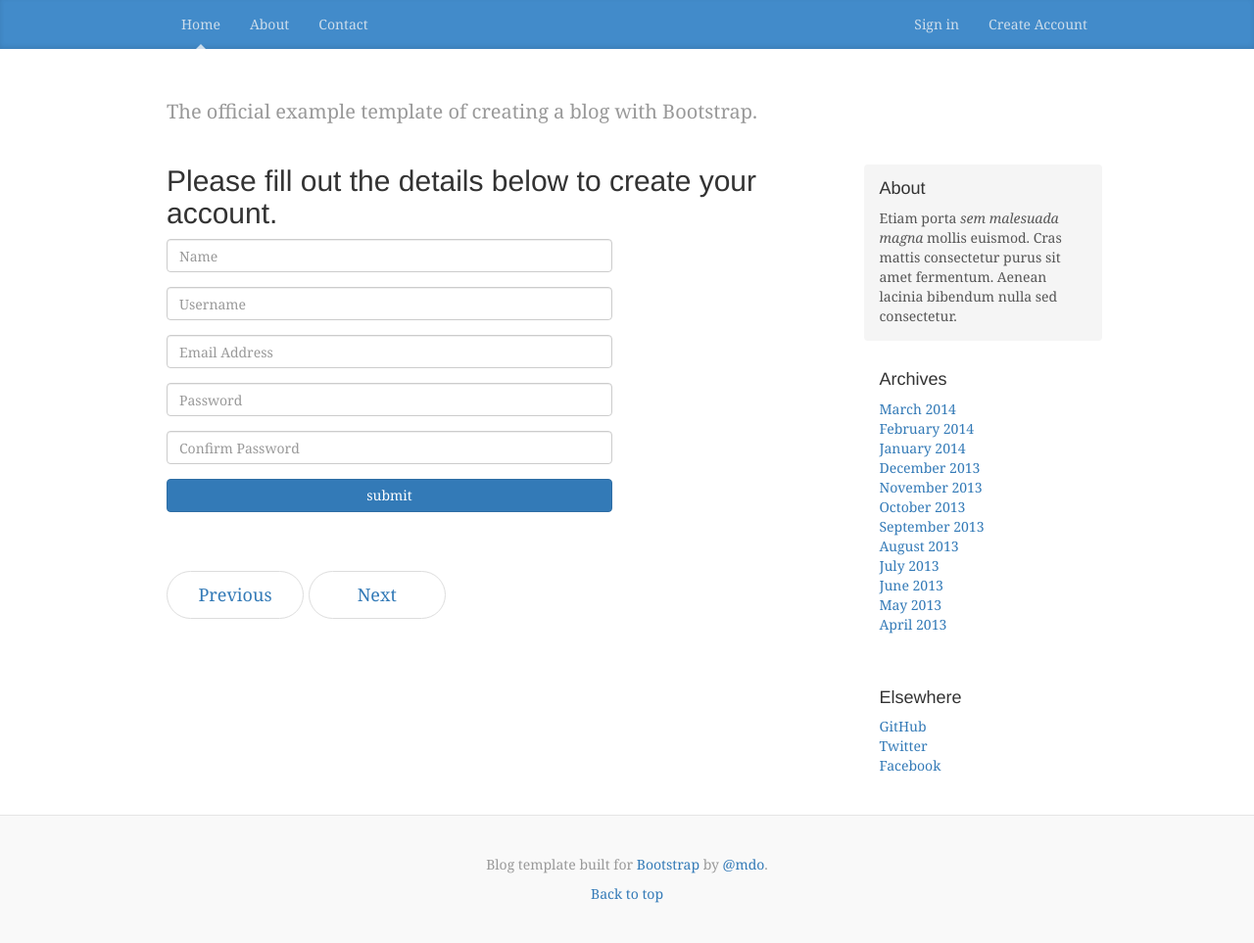
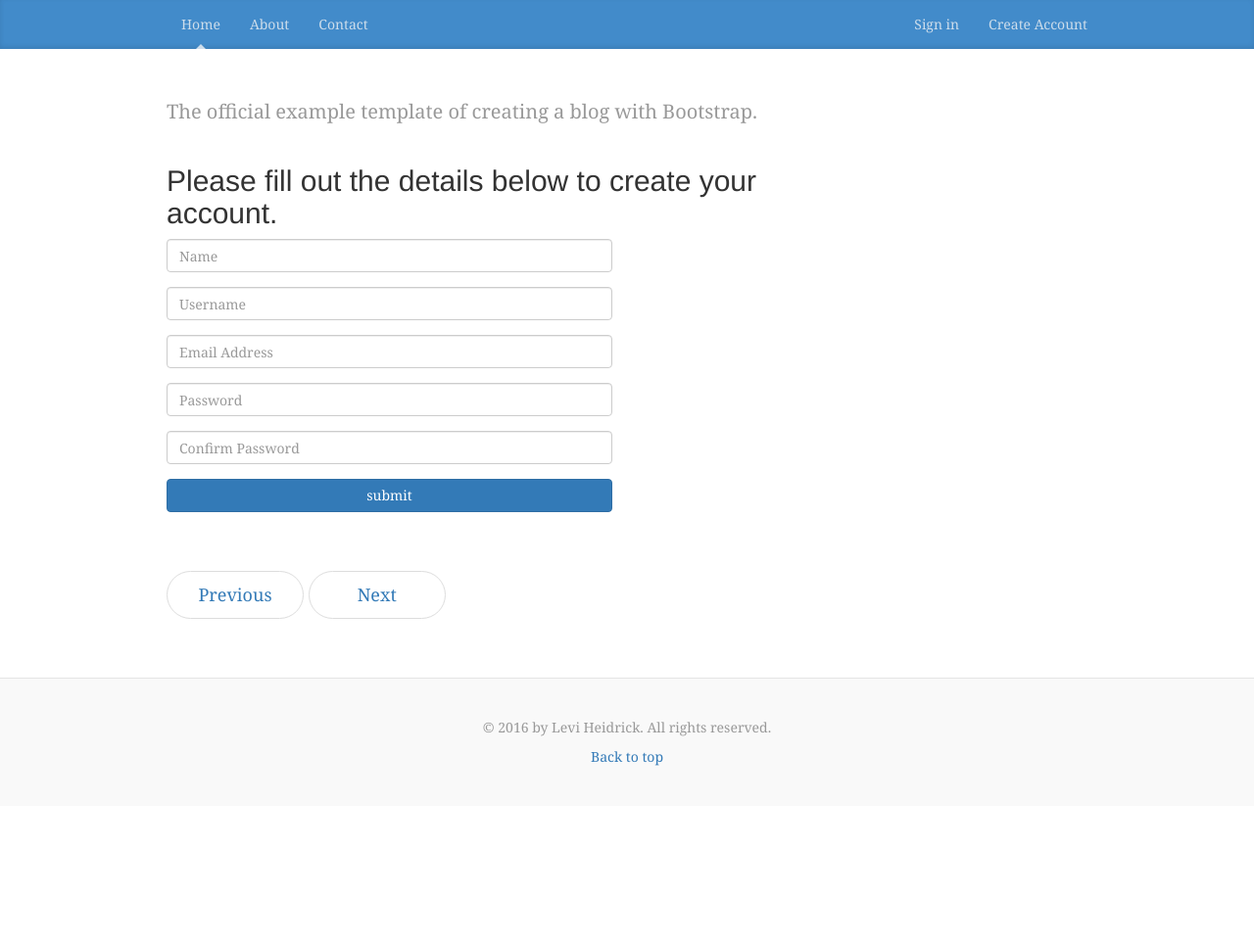
Before and after one commit to heidricklevi/blog, a Flask app: page /register in a window 1280 px wide. Shown: the whole page at 98% size. After the commit the page ends 782 px from the top, so only its background shows below. Run offline with Flask 2, Linux system fonts and the light colour scheme; parts of the project's set-up code (start-up, migrations or seed data) failed here and were passed over; some libraries are stand-ins or nearby versions.

Commit message:
added some html/css for some design aspects

```diff
--- a/blog/static/css/comments.css
+++ b/blog/static/css/comments.css
@@ -94,12 +94,12 @@
 }
 
 .pub-color {
-    color: #337ab7;
+    color: #428bca;
     border: 0;
     padding: 0;
     line-height: 1;
     font-weight: 600;
-    font-family: inherit;
+    font-family: Helvetica Neue, Helvetica, Arial, sans-serif;
     font-size: 100%;
 }
 
@@ -129,5 +129,16 @@
     font-weight: 700;
     font-size: 22px;
     font-family: Helvetica Neue, Helvetica, Arial, sans-serif;
+}
 
+.comment-inner {
+
+    margin-left: 9%;
+    overflow-x: hidden;
+    overflow-wrap: break-word;
+    width: 91%;
+    height: auto;
+    position: relative;
+    zoom: 1;
+    padding-top: 5px;
 }
--- a/blog/templates/base.html
+++ b/blog/templates/base.html
@@ -108,44 +108,44 @@
 
         </div><!-- /.blog-main -->
 
-        <div class="col-sm-3 col-sm-offset-1 blog-sidebar">
-          <div class="sidebar-module sidebar-module-inset">
-            <h4>About</h4>
-            <p>Etiam porta <em>sem malesuada magna</em> mollis euismod. Cras mattis consectetur purus sit amet fermentum. Aenean lacinia bibendum nulla sed consectetur.</p>
-          </div>
-          <div class="sidebar-module">
-            <h4>Archives</h4>
-            <ol class="list-unstyled">
-              <li><a href="#">March 2014</a></li>
-              <li><a href="#">February 2014</a></li>
-              <li><a href="#">January 2014</a></li>
-              <li><a href="#">December 2013</a></li>
-              <li><a href="#">November 2013</a></li>
-              <li><a href="#">October 2013</a></li>
-              <li><a href="#">September 2013</a></li>
-              <li><a href="#">August 2013</a></li>
-              <li><a href="#">July 2013</a></li>
-              <li><a href="#">June 2013</a></li>
-              <li><a href="#">May 2013</a></li>
-              <li><a href="#">April 2013</a></li>
-            </ol>
-          </div>
-          <div class="sidebar-module">
-            <h4>Elsewhere</h4>
-            <ol class="list-unstyled">
-              <li><a href="#">GitHub</a></li>
-              <li><a href="#">Twitter</a></li>
-              <li><a href="#">Facebook</a></li>
-            </ol>
-          </div>
-        </div><!-- /.blog-sidebar -->
-
+{#        <div class="col-sm-3 col-sm-offset-1 blog-sidebar">#}
+{#          <div class="sidebar-module sidebar-module-inset">#}
+{#            <h4>About</h4>#}
+{#            <p>Etiam porta <em>sem malesuada magna</em> mollis euismod. Cras mattis consectetur purus sit amet fermentum. Aenean lacinia bibendum nulla sed consectetur.</p>#}
+{#          </div>#}
+{#          <div class="sidebar-module">#}
+{#            <h4>Archives</h4>#}
+{#            <ol class="list-unstyled">#}
+{#              <li><a href="#">March 2014</a></li>#}
+{#              <li><a href="#">February 2014</a></li>#}
+{#              <li><a href="#">January 2014</a></li>#}
+{#              <li><a href="#">December 2013</a></li>#}
+{#              <li><a href="#">November 2013</a></li>#}
+{#              <li><a href="#">October 2013</a></li>#}
+{#              <li><a href="#">September 2013</a></li>#}
+{#              <li><a href="#">August 2013</a></li>#}
+{#              <li><a href="#">July 2013</a></li>#}
+{#              <li><a href="#">June 2013</a></li>#}
+{#              <li><a href="#">May 2013</a></li>#}
+{#              <li><a href="#">April 2013</a></li>#}
+{#            </ol>#}
+{#          </div>#}
+{#          <div class="sidebar-module">#}
+{#            <h4>Elsewhere</h4>#}
+{#            <ol class="list-unstyled">#}
+{#              <li><a href="#">GitHub</a></li>#}
+{#              <li><a href="#">Twitter</a></li>#}
+{#              <li><a href="#">Facebook</a></li>#}
+{#            </ol>#}
+{#          </div>#}
+{#        </div><!-- /.blog-sidebar -->#}
+{##}
       </div><!-- /.row -->
 
     </div><!-- /.container -->
 
     <footer class="blog-footer">
-      <p>Blog template built for <a href="http://getbootstrap.com">Bootstrap</a> by <a href="https://twitter.com/mdo">@mdo</a>.</p>
+      <p>&copy; 2016 by Levi Heidrick. All rights reserved.</p>
       <p>
         <a href="#">Back to top</a>
       </p>
```
Also changed, not shown: blog/templates/post.html (+12 -39 lines).
